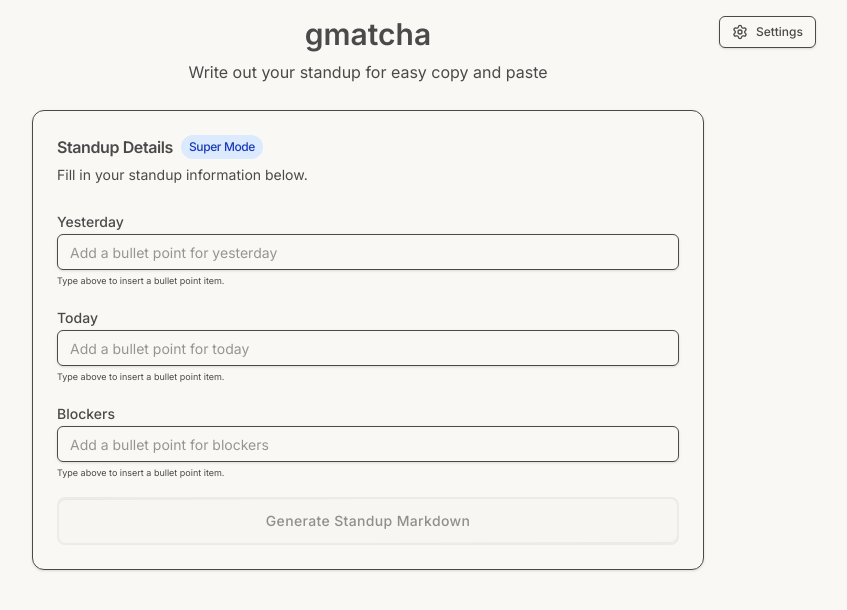
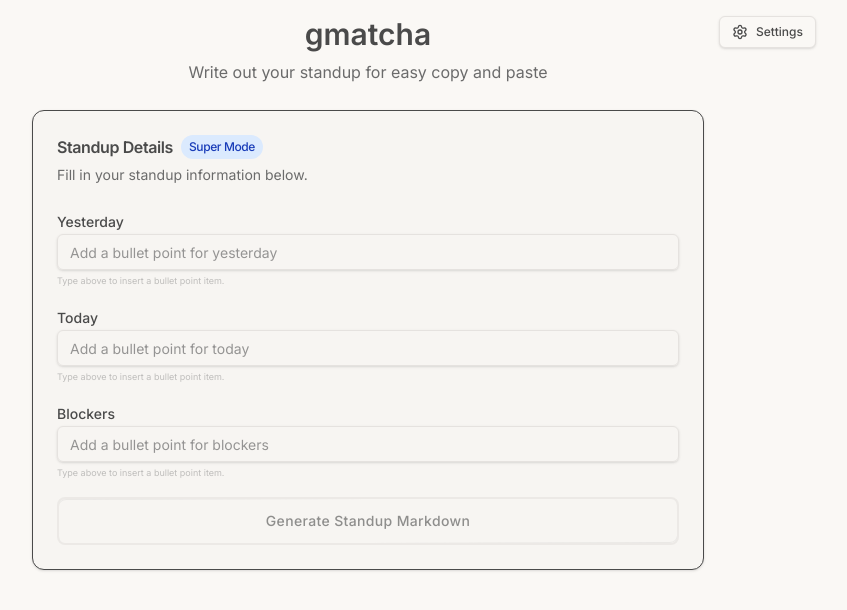
Before and after one commit to jarrensj/gmatcha, a Next.js app: page / in a window 1280 px wide. Shown: the top 610 px of the page, without its empty margins (272-1119 px from the left). Built offline with nearby package versions, Linux system fonts and the light colour scheme.

Commit message:
ui(fix): add popover and accent color tokens for select component

```diff
--- a/app/globals.css
+++ b/app/globals.css
@@ -23,11 +23,35 @@
   --accent-secondary: var(--secondary-teal);
   --accent-disabled: var(--disabled-light);
   --text-muted: var(--sketch-gray);
+
+  /* Shadcn UI design tokens for select/dropdown components */
+  --popover: var(--warm-white);
+  --popover-foreground: var(--soft-charcoal);
+  --accent: var(--light-gray);
+  --accent-foreground: var(--soft-charcoal);
+  --muted: var(--soft-gray);
+  --muted-foreground: var(--sketch-gray);
+  --card: var(--card-bg);
+  --card-foreground: var(--soft-charcoal);
+  --border: var(--border-color);
+  --input: var(--border-color);
+  --ring: var(--accent-primary);
 }
 
 @theme inline {
   --color-background: var(--background);
   --color-foreground: var(--foreground);
+  --color-popover: var(--popover);
+  --color-popover-foreground: var(--popover-foreground);
+  --color-accent: var(--accent);
+  --color-accent-foreground: var(--accent-foreground);
+  --color-muted: var(--muted);
+  --color-muted-foreground: var(--muted-foreground);
+  --color-card: var(--card);
+  --color-card-foreground: var(--card-foreground);
+  --color-border: var(--border);
+  --color-input: var(--input);
+  --color-ring: var(--ring);
   --font-sans: 'Inter', -apple-system, BlinkMacSystemFont, sans-serif;
   --font-mono: 'Courier New', monospace;
 }
@@ -47,6 +71,19 @@
     --primary-blue: #6ba3f5;
     --secondary-teal: #7cc7ba;
     --disabled-light: #5a5a5a;
+
+    /* Shadcn UI design tokens for dark mode */
+    --popover: var(--warm-white);
+    --popover-foreground: var(--soft-charcoal);
+    --accent: var(--light-gray);
+    --accent-foreground: var(--soft-charcoal);
+    --muted: var(--soft-gray);
+    --muted-foreground: var(--sketch-gray);
+    --card: var(--card-bg);
+    --card-foreground: var(--soft-charcoal);
+    --border: var(--border-color);
+    --input: var(--border-color);
+    --ring: var(--accent-primary);
   }
 }
 
```
